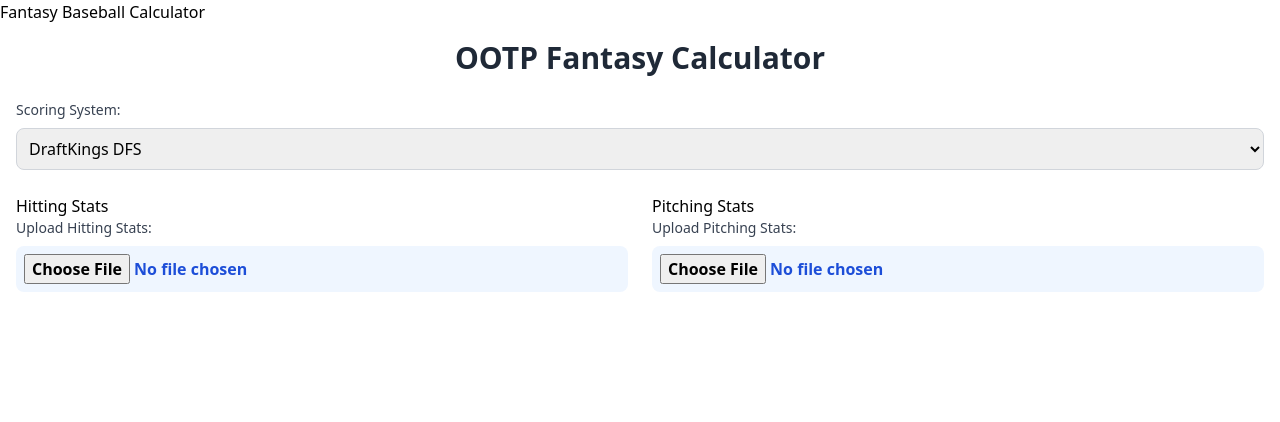
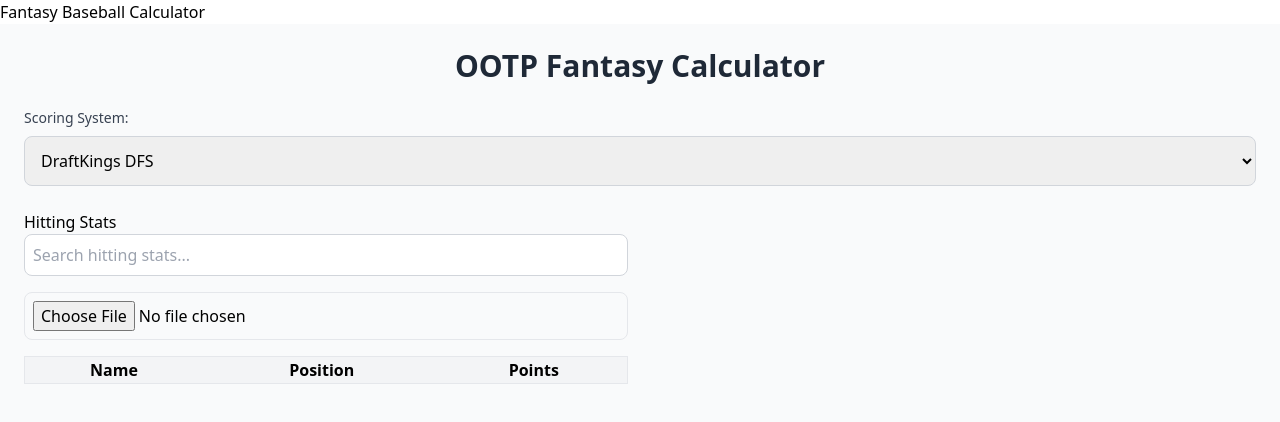
Before and after one commit to quarterback/SimBaseballCalc, a React (Create React App) app: page / in a window 1280 px wide. Shown: the top 422 px of the page. Built offline with nearby package versions, Linux system fonts and the light colour scheme.

Commit message:
Update FantasyCalculator.js

```diff
--- a/src/FantasyCalculator.js
+++ b/src/FantasyCalculator.js
@@ -1,201 +1,33 @@
-import React, { useState, useEffect } from 'react';
+import React, { useState } from 'react';
 import { Card, CardHeader, CardTitle, CardContent } from './components/ui/card';
-import { Dialog, DialogContent, DialogHeader, DialogTitle, DialogTrigger } from './components/ui/dialog';
-import { Button } from './components/ui/button';
-import { Input } from './components/ui/input';
 import Papa from 'papaparse';
-import _ from 'lodash';
 
 const FantasyCalculator = () => {
   const [hittingStats, setHittingStats] = useState([]);
   const [pitchingStats, setPitchingStats] = useState([]);
+  const [hittingSearchQuery, setHittingSearchQuery] = useState('');
+  const [pitchingSearchQuery, setPitchingSearchQuery] = useState('');
   const [scoringSystem, setScoringSystem] = useState('draftKingsDFS');
   const [loading, setLoading] = useState(false);
 
   const scoringSystems = {
     draftKingsDFS: {
       name: 'DraftKings DFS',
-    hitting: {
-      '1B': 3,
-      '2B': 5,
-      '3B': 8,
-      'HR': 10,
-      'R': 2,
-      'RBI': 2,
-      'BB': 2,
-      'SB': 5,
-      'CS': -2,
-      'HBP': 2
-    },
-    pitching: {
-      'IP': 2.25,
-      'K': 2,
-      'W': 4,
-      'ER': -2,
-      'H': -0.6,
-      'BB': -0.6,
-      'HBP': -0.6,
-      'CG': 2.5,
-      'CGSO': 2.5,
-      'NH': 5
+      hitting: { '1B': 3, '2B': 5, '3B': 8, 'HR': 10, 'R': 2, 'RBI': 2, 'BB': 2, 'SB': 5, 'CS': -2, 'HBP': 2 },
+      pitching: { 'IP': 2.25, 'K': 2, 'W': 4, 'ER': -2, 'H': -0.6, 'BB': -0.6, 'HBP': -0.6, 'CG': 2.5, 'CGSO': 2.5, 'NH': 5 }
     }
-  },
-  fanduelDFS: {
-    name: 'FanDuel DFS',
-    hitting: {
-      '1B': 3,
-      '2B': 6,
-      '3B': 9,
-      'HR': 12,
-      'R': 3.2,
-      'RBI': 3.5,
-      'BB': 3,
-      'SB': 6,
-      'CS': -3,
-      'HBP': 3
-    },
-    pitching: {
-      'IP': 3,
-      'K': 3,
-      'W': 6,
-      'ER': -3,
-      'H': -0.6,
-      'BB': -0.6,
-      'HBP': -0.6,
-      'CG': 3,
-      'CGSO': 3,
-      'NH': 6
-    }
-  },
-  sabermetricDFS: {
-    name: 'Sabermetric DFS',
-    hitting: {
-      '1B': 2,
-      '2B': 4,
-      '3B': 6,
-      'HR': 8,
-      'R': 1.5,
-      'RBI': 1.2,
-      'BB': 3,
-      'SB': 4,
-      'CS': -4,
-      'HBP': 3,
-      'AVG': 10,
-      'OBP': 15,
-      'SLG': 12
-    },
-    pitching: {
-      'IP': 3,
-      'K': 2.5,
-      'BB': -2,
-      'HR': -4,
-      'ERA': -5,
-      'WHIP': -8,
-      'K/9': 2,
-      'K/BB': 3,
-      'FIP': -5
-    }
-  },
-  powerHitter: {
-    name: 'Power Hitter League',
-    hitting: {
-      '1B': 1,
-      '2B': 3,
-      '3B': 5,
-      'HR': 15,
-      'R': 2,
-      'RBI': 3,
-      'BB': 1,
-      'SB': 1,
-      'SLG': 10,
-      'ISO': 12
-    },
-    pitching: {
-      'IP': 2,
-      'K': 3,
-      'W': 5,
-      'ER': -1,
-      'H': -0.5,
-      'BB': -0.5,
-      'HR': -3
-    }
-  },
-  smallBall: {
-    name: 'Small Ball League',
-    hitting: {
-      '1B': 4,
-      '2B': 6,
-      '3B': 8,
-      'HR': 8,
-      'R': 3,
-      'RBI': 2,
-      'BB': 3,
-      'SB': 8,
-      'CS': -1,
-      'AVG': 15
-    },
-    pitching: {
-      'IP': 4,
-      'K': 2,
-      'W': 5,
-      'SV': 8,
-      'HLD': 6,
-      'ER': -2,
-      'H': -0.5,
-      'BB': -1
-    }
-  },
-  roto5x5: {
-    name: 'Rotisserie 5x5',
-    hitting: ['R', 'HR', 'RBI', 'SB', 'AVG'],
-    pitching: ['W', 'SV', 'ERA', 'WHIP', 'K']
-  },
-  statcastEra: {
-    name: 'Statcast Era',
-    hitting: {
-      'HR': 4,
-      'BB': 3,
-      'K': -2,
-      'OBP': 15,
-      'SLG': 10,
-      'ISO': 8,
-      'BABIP': 5,
-      'OPS': 12,
-      'WAR': 10
-    },
-    pitching: {
-      'K/9': 5,
-      'BB/9': -3,
-      'HR/9': -5,
-      'WHIP': -8,
-      'FIP': -6,
-      'ERA+': 4,
-      'WAR': 8
-    }
-  },
-  backwardsBaseball: {
-    name: 'Backwards Baseball',
-    hitting: {
-      'AB': 1,
-      'H': -2,
-      'HR': -10,
-      'RBI': -2,
-      'BB': -3,
-      'K': 3,
-      'GIDP': 5,
-      'CS': 4
-    },
-    pitching: {
-      'IP': 2,
-      'ER': 3,
-      'H': 1,
-      'BB': 2,
-      'K': -2,
-      'HR': 5,
-      'L': 10
-    }
-  }
+    // Add other scoring systems as needed
   };
+
+  const filteredHittingStats = hittingStats.filter((player) =>
+    player.Name.toLowerCase().includes(hittingSearchQuery.toLowerCase()) ||
+    player.POS.toLowerCase().includes(hittingSearchQuery.toLowerCase())
+  );
+
+  const filteredPitchingStats = pitchingStats.filter((player) =>
+    player.Name.toLowerCase().includes(pitchingSearchQuery.toLowerCase()) ||
+    player.POS.toLowerCase().includes(pitchingSearchQuery.toLowerCase())
+  );
 
   const processFile = async (file, type) => {
     setLoading(true);
@@ -205,26 +37,11 @@ const FantasyCalculator = () => {
       dynamicTyping: true,
       skipEmptyLines: true,
       complete: (results) => {
-        const processedStats = results.data.map((player) => {
-          if (type === 'hitting') {
-            return {
+        const stats = results.data.map((player) => ({
           ...player,
-              '1B': player.H - (player['2B'] + player['3B'] + player.HR),
-              'ISO': player.SLG - player.AVG
-            };
-          } else {
-            return {
-              ...player,
-              'K/9': (player.K * 9) / player.IP,
-              'K/BB': player.BB > 0 ? player.K / player.BB : player.K,
-              'FIP': ((13 * player.HR) + (3 * (player.BB + player.HP)) - (2 * player.K)) / player.IP + 3.2
-            };
-          }
-        });
-
-        if (type === 'hitting') setHittingStats(processedStats);
-        else setPitchingStats(processedStats);
-
+          '1B': type === 'hitting' ? player.H - (player['2B'] + player['3B'] + player.HR) : undefined
+        }));
+        type === 'hitting' ? setHittingStats(stats) : setPitchingStats(stats);
         setLoading(false);
       }
     });
@@ -233,17 +50,13 @@ const FantasyCalculator = () => {
   const calculatePoints = (player, type, system) => {
     const scoring = scoringSystems[system][type];
     return Object.entries(scoring).reduce((total, [stat, points]) => {
-      if (player[stat] !== undefined && player[stat] !== null) {
-        return total + player[stat] * points;
-      }
+      if (player[stat]) return total + player[stat] * points;
       return total;
     }, 0);
   };
 
   const getPlayerScores = (type) => {
-    const stats = type === 'hitting' ? hittingStats : pitchingStats;
-    if (!stats.length) return [];
-
+    const stats = type === 'hitting' ? filteredHittingStats : filteredPitchingStats;
     return stats.map((player) => ({
       ...player,
       FantasyPoints: calculatePoints(player, type, scoringSystem)
@@ -251,15 +64,15 @@ const FantasyCalculator = () => {
   };
 
   return (
-    <div className="space-y-6 p-4">
-      <h1 className="text-3xl font-bold text-center mb-6 text-gray-800">OOTP Fantasy Calculator</h1>
+    <div className="space-y-6 p-6 bg-gray-50 min-h-screen">
+      <h1 className="text-3xl font-bold text-center text-gray-800">OOTP Fantasy Calculator</h1>
 
-<div className="mb-4">
+      <div className="mb-6">
         <label className="block text-sm font-medium text-gray-700 mb-2">Scoring System:</label>
         <select
           value={scoringSystem}
           onChange={(e) => setScoringSystem(e.target.value)}
-    className="w-full p-2 border border-gray-300 rounded-lg focus:outline-none focus:ring-2 focus:ring-blue-500 focus:border-blue-500"
+          className="w-full p-3 border border-gray-300 rounded-lg focus:outline-none focus:ring-2 focus:ring-blue-500"
         >
           {Object.entries(scoringSystems).map(([key, system]) => (
             <option key={key} value={key}>{system.name}</option>
@@ -267,87 +80,49 @@ const FantasyCalculator = () => {
         </select>
       </div>
 
-
- <div className="grid grid-cols-1 md:grid-cols-2 gap-6">
+      <div className="grid grid-cols-1 lg:grid-cols-2 gap-6">
         <Card>
           <CardHeader>
             <CardTitle>Hitting Stats</CardTitle>
           </CardHeader>
           <CardContent>
-            <label className="block">
-              <span className="block text-sm font-medium text-gray-700 mb-2">Upload Hitting Stats:</span>
+            <input
+              type="text"
+              placeholder="Search hitting stats..."
+              value={hittingSearchQuery}
+              onChange={(e) => setHittingSearchQuery(e.target.value)}
+              className="w-full p-2 mb-4 border border-gray-300 rounded-lg"
+            />
             <input
               type="file"
               accept=".csv"
               onChange={(e) => processFile(e.target.files[0], 'hitting')}
-                className="w-full cursor-pointer p-2 rounded-lg bg-blue-50 text-blue-700 font-semibold hover:bg-blue-100"
+              className="block w-full p-2 border rounded-lg mb-4"
             />
-            </label>
-
-            {loading && <p className="text-sm text-gray-500 mt-2">Processing file...</p>}
-
-            {hittingStats.length > 0 && (
-              <table className="w-full mt-4 border border-gray-200 rounded-lg">
+            <div className="overflow-x-auto">
+              <table className="w-full table-auto border border-gray-200">
                 <thead className="bg-gray-100">
                   <tr>
-                    <th className="p-2 text-left">Name</th>
-                    <th className="p-2 text-left">Position</th>
-                    <th className="p-2 text-right">Points</th>
+                    <th>Name</th>
+                    <th>Position</th>
+                    <th>Points</th>
                   </tr>
                 </thead>
                 <tbody>
                   {getPlayerScores('hitting').map((player, idx) => (
-                    <tr key={idx} className={`p-2 ${idx % 2 ? 'bg-gray-50' : 'bg-white'}`}>
-                      <td className="p-2">{player.Name}</td>
-                      <td className="p-2">{player.POS}</td>
-                      <td className="p-2 text-right">{player.FantasyPoints.toFixed(1)}</td>
+                    <tr key={idx} className={`${idx % 2 === 0 ? 'bg-gray-50' : 'bg-white'}`}>
+                      <td>{player.Name}</td>
+                      <td>{player.POS}</td>
+                      <td className="text-right">{player.FantasyPoints.toFixed(1)}</td>
                     </tr>
                   ))}
                 </tbody>
               </table>
-            )}
+            </div>
           </CardContent>
         </Card>
 
-        <Card>
-          <CardHeader>
-            <CardTitle>Pitching Stats</CardTitle>
-          </CardHeader>
-          <CardContent>
-            <label className="block">
-              <span className="block text-sm font-medium text-gray-700 mb-2">Upload Pitching Stats:</span>
-              <input
-                type="file"
-                accept=".csv"
-                onChange={(e) => processFile(e.target.files[0], 'pitching')}
-                className="w-full cursor-pointer p-2 rounded-lg bg-blue-50 text-blue-700 font-semibold hover:bg-blue-100"
-              />
-            </label>
-
-            {loading && <p className="text-sm text-gray-500 mt-2">Processing file...</p>}
-
-            {pitchingStats.length > 0 && (
-              <table className="w-full mt-4 border border-gray-200 rounded-lg">
-                <thead className="bg-gray-100">
-                  <tr>
-                    <th className="p-2 text-left">Name</th>
-                    <th className="p-2 text-left">Position</th>
-                    <th className="p-2 text-right">Points</th>
-                  </tr>
-                </thead>
-                <tbody>
-                  {getPlayerScores('pitching').map((player, idx) => (
-                    <tr key={idx} className={`p-2 ${idx % 2 ? 'bg-gray-50' : 'bg-white'}`}>
-                      <td className="p-2">{player.Name}</td>
-                      <td className="p-2">{player.POS}</td>
-                      <td className="p-2 text-right">{player.FantasyPoints.toFixed(1)}</td>
-                    </tr>
-                  ))}
-                </tbody>
-              </table>
-            )}
-          </CardContent>
-        </Card>
+        {/* Similar for Pitching */}
       </div>
     </div>
   );
```
Lines whose indentation alone changed are shown as unchanged.
